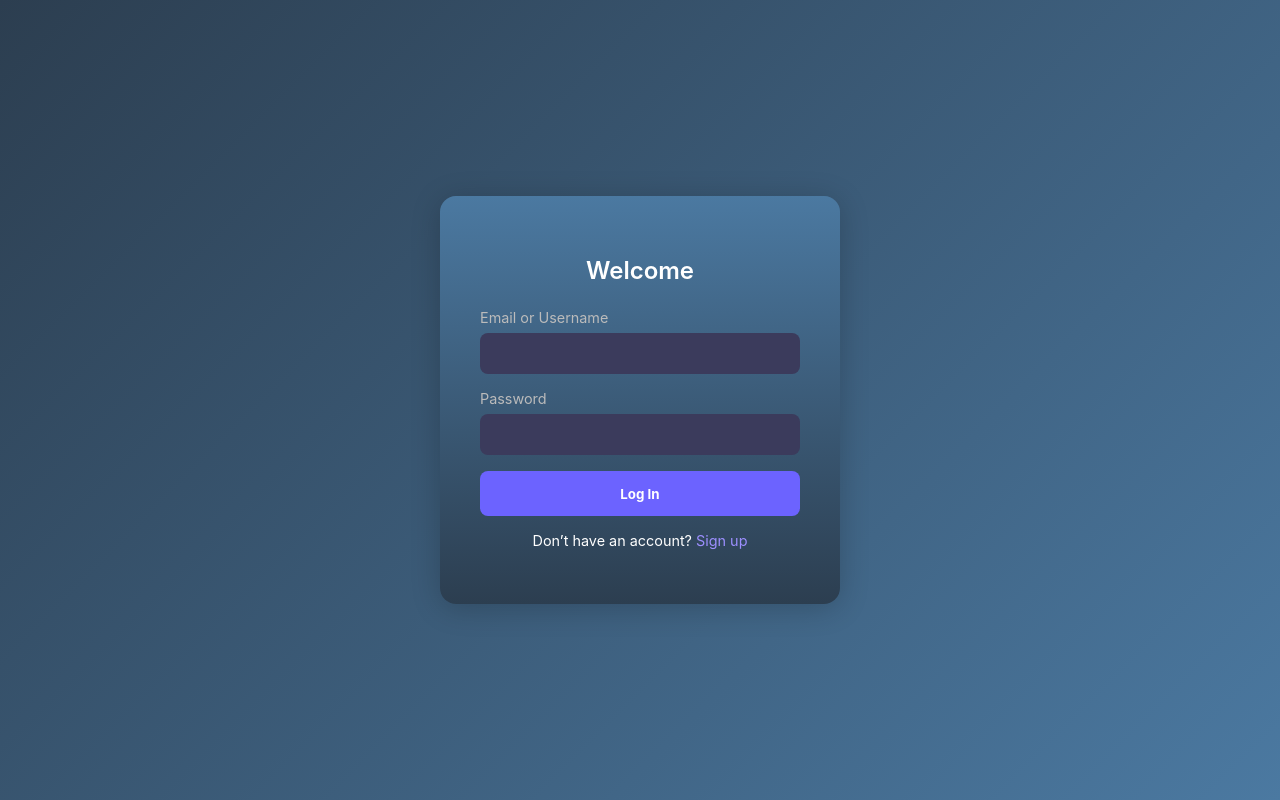
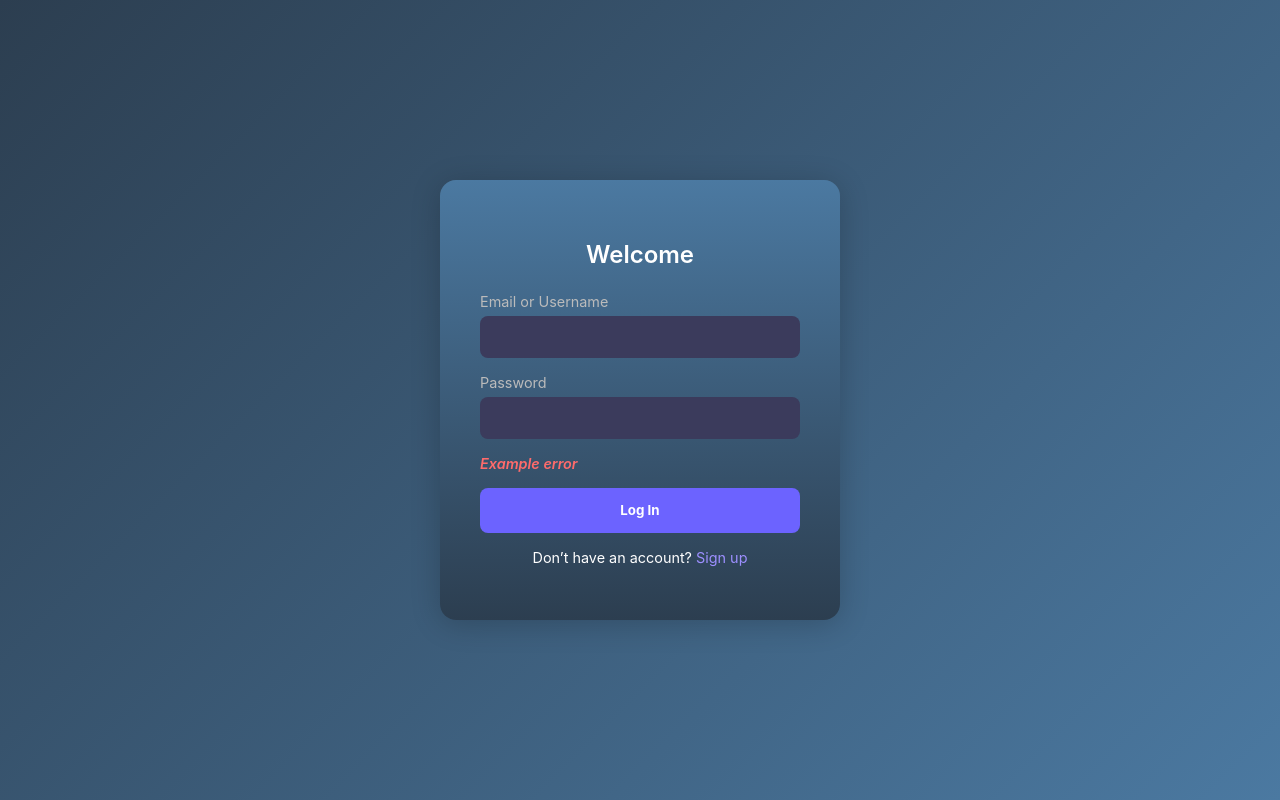
Before and after one commit to KKondor/2025-szfm-big-project, a Flask app: page /login in a window 1280 px wide. Run offline with Flask 3, Linux system fonts and the light colour scheme.

Commit message:
feat: added an error section on the login page

```diff
--- a/src/frontend/static/css/login.css
+++ b/src/frontend/static/css/login.css
@@ -1,3 +1,15 @@
+:root {
+  --bg_from: #2c3e50;
+  --bg_to: #4b79a1;
+  --text: #e8eaf6;
+  --border: #262b36;
+  --brand: #5b9cff;
+  --brand-2: #52d6a8;
+  --cardbg: rgba(255, 255, 255, 0.05);
+  --box_shadow: rgba(0, 0, 0, 0.2);
+  --danger: #ff6b6b;
+}
+
 * {
   box-sizing: border-box;
   font-family: 'Inter', sans-serif;
@@ -10,12 +22,12 @@ body {
   align-items: center;
   min-height: 100vh;
   background:
-    linear-gradient(135deg, #2c3e50, #4b79a1);
+    linear-gradient(135deg, var(--bg_from), var(--bg_to));
   color: #fff;
 }
 
 .login-container {
-  background: linear-gradient(0deg, #2c3e50, #4b79a1);
+  background: linear-gradient(0deg, var(--bg_from), var(--bg_to));
   padding: 2.5rem;
   border-radius: 16px;
   box-shadow: 0 4px 30px rgba(0, 0, 0, 0.2);
@@ -33,6 +45,14 @@ h2 {
   margin-bottom: 1rem;
   display: flex;
   flex-direction: column;
+}
+
+.error-message  {
+  margin-bottom: 1rem;
+  font-size: 0.9rem;
+  color: var(--danger);
+  font-weight: 600;
+  font-style: italic;
 }
 
 label {
--- a/src/frontend/templates/login.html
+++ b/src/frontend/templates/login.html
@@ -22,6 +22,10 @@
         <input type="password" id="password" name="password" required />
       </div>
 
+      <div class ="error-message" id="error-message">
+        <p>Example error</p>
+      </div>
+
       <button type="submit">Log In</button>
 
       <p class="signup-text">
```
